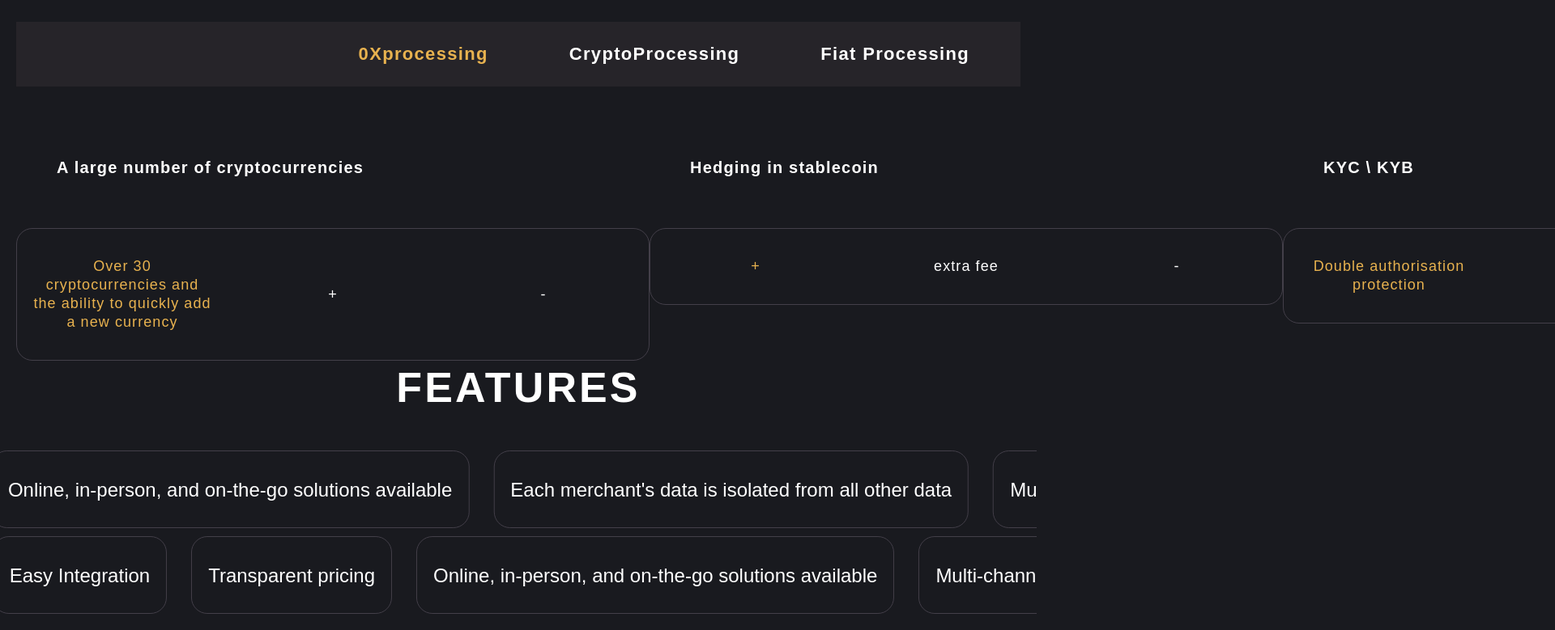
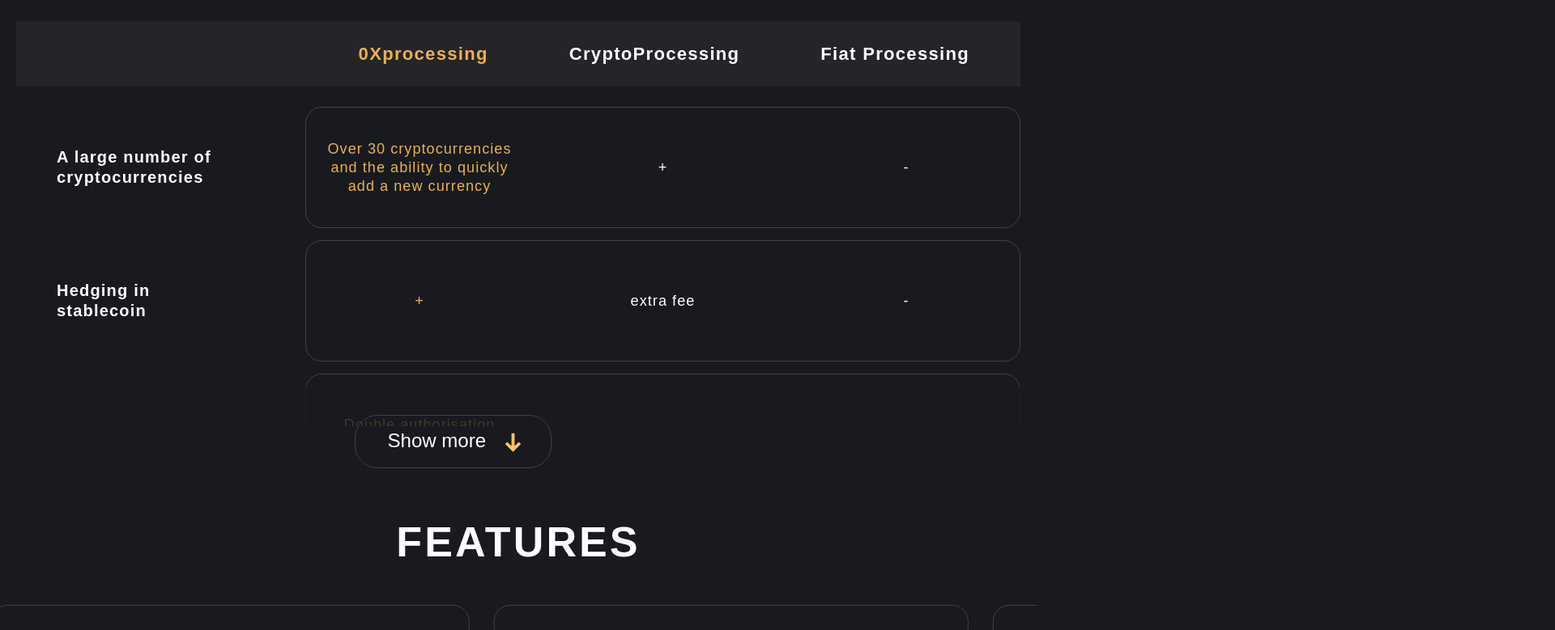
Before and after one commit to yavbatyr/CryptoPaymentGateway, a website: page app/index.html in a window 1280 px wide. Shown: the part 1200-1979 px from the top of the page at 81% size, 1920 px wide, since content can reach past the window. Drawn offline with Linux system fonts and the light colour scheme.

Commit message:
added styles for 'difference'

```diff
--- a/app/index.html
+++ b/app/index.html
@@ -305,6 +305,9 @@
                         </div>
                     </div>
                 </div>
+                <a class="difference__open-btn branch" href="/">
+                    <span>Show more</span>
+                </a>
             </div>
         </section>
         <section class="features">
--- a/app/scss/style.scss
+++ b/app/scss/style.scss
@@ -145,12 +145,26 @@
     }
 }
 .difference{
+    margin-bottom: 110px;
+    position: relative;
     &__title{
 
     }
     //
     &__wrapper{
+        height: 500px;
+        overflow: hidden;
 
+    }
+    &__wrapper::before{
+        content: '';
+        position: absolute;
+        width: 100%;
+        height: 50px;
+        bottom: 0;
+        left: 0;
+        opacity: .8;
+        background-color: $primary-color;
     }
     &__wrapper-names{
         width: 100%;
@@ -174,16 +188,18 @@
     //
     &__items{
         display: flex;
+        flex-direction: column;
+    }
+    &__item{
+        display: flex;
         justify-content: space-between;
-    }
-    &__points{
-        max-width: 300px;
+        margin-bottom: 15px;
     }
     &__point{
         display: flex;
         align-items: center;
         padding: 50px;
-        width: 100%;
+        max-width: 300px;
         height: 150px;
         font-weight: 700;
         font-size: 20px;
@@ -199,7 +215,7 @@
         justify-content: space-between;
         border: 1px solid #433F49;
         border-radius: 20px;
-        margin-bottom: 15px;
+        width: 883px;
     }
     &__card:last-child{
         margin-bottom: 0;
@@ -212,9 +228,24 @@
         justify-content: center;
         text-align: center;
         letter-spacing: 0.06em;
-        width: 260px;
+        max-width: 280px;
+        min-width: 280px;
         min-height: 80px;
         padding: 35px 20px 35px 20px;
+    }
+    &__open-btn{
+        bottom: -57px;
+        right: 579px;
+    }
+    &__open-btn::before{
+        content: '';
+        position: absolute;
+        top: 21px;
+        right: 36px;
+        width: 30px;
+        height: 30px;
+        transform: rotate(90deg);
+        background: url('../images/arrow→.svg') no-repeat;
     }
     .first-column{
         color: $primary-color-outline;
```
Also changed, not shown: app/css/style.min.css.
